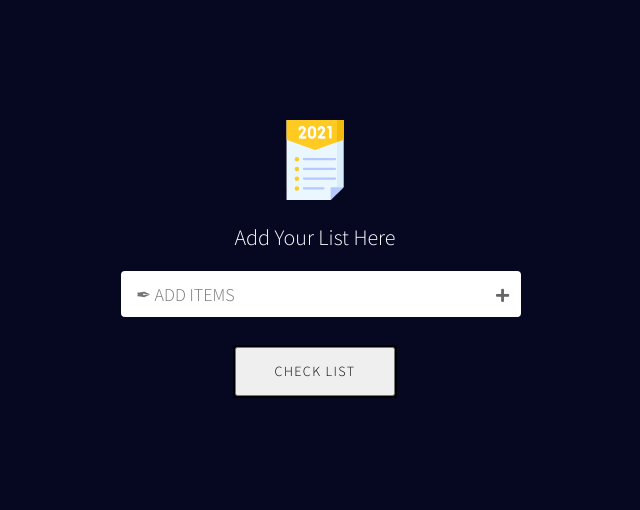
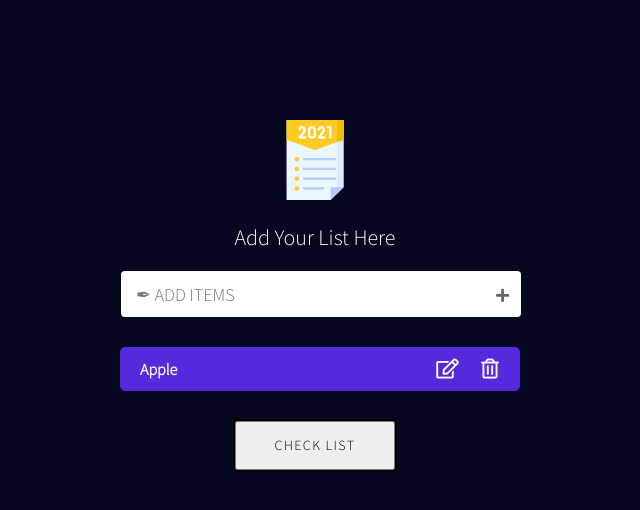
Before and after one commit to Avneesh-AJ/To-Do, a React (Create React App) app: page / in a window 1280 px wide. Shown: the top 510 px of the page, without its empty margins (325-965 px from the left). Built offline with nearby package versions, Linux system fonts and the light colour scheme.

Commit message:
Update UI

```diff
--- a/src/components/todoreact/todo.js
+++ b/src/components/todoreact/todo.js
@@ -16,6 +16,20 @@ const Todo = () => {
                     />
                     <i className="fa fa-plus add-btn"></i>
                 </div>
+
+                {/* show our items*/}
+                <div className="showItems">
+                    <div className="eachItem">
+                        <h3>Apple</h3>
+                        <div className="todo-btn">
+                        <i className="far fa-edit add-btn"></i>
+                        <i className="far fa-trash-alt add-btn"></i>
+
+                        </div>
+
+                    </div>
+                </div>
+                {/* sremove all button*/}
                 <div className="showItems">
                     <button className="btn effect04" data-sm-link-text="Remove All">
                      <span> CHECK LIST</span>
```
